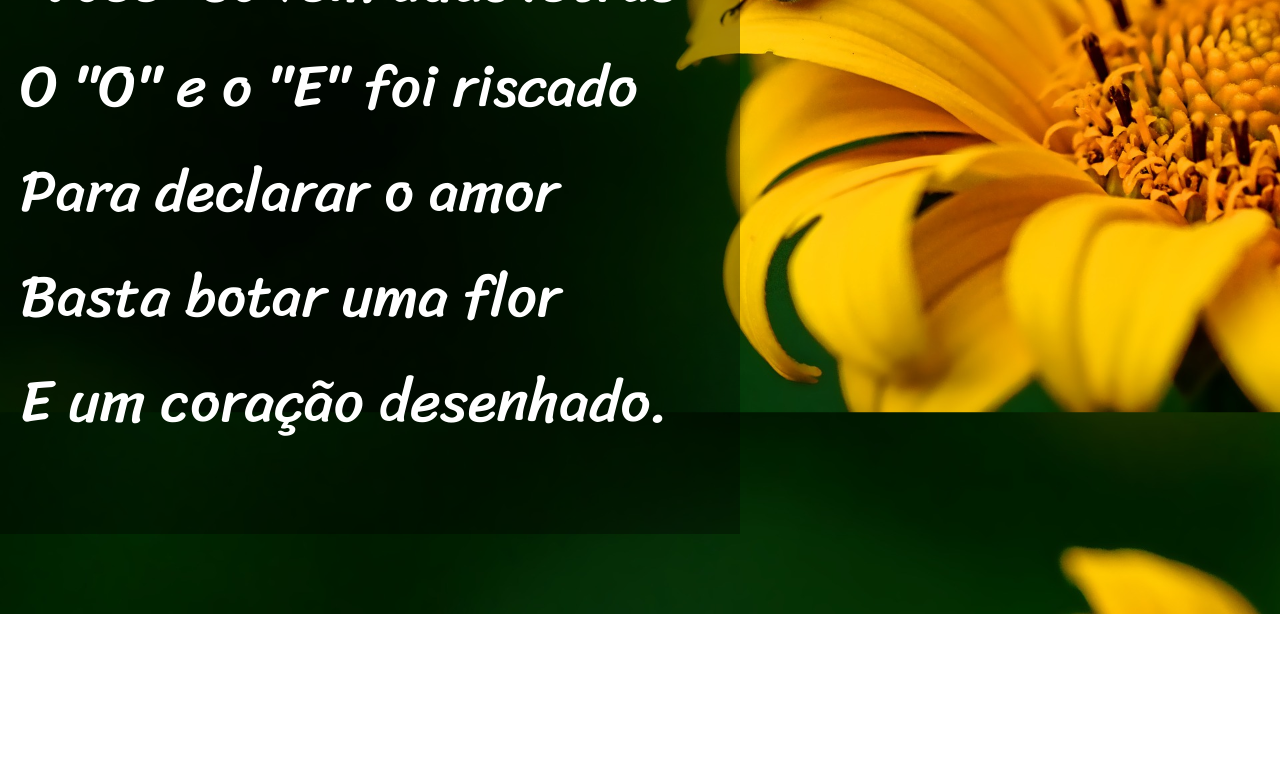
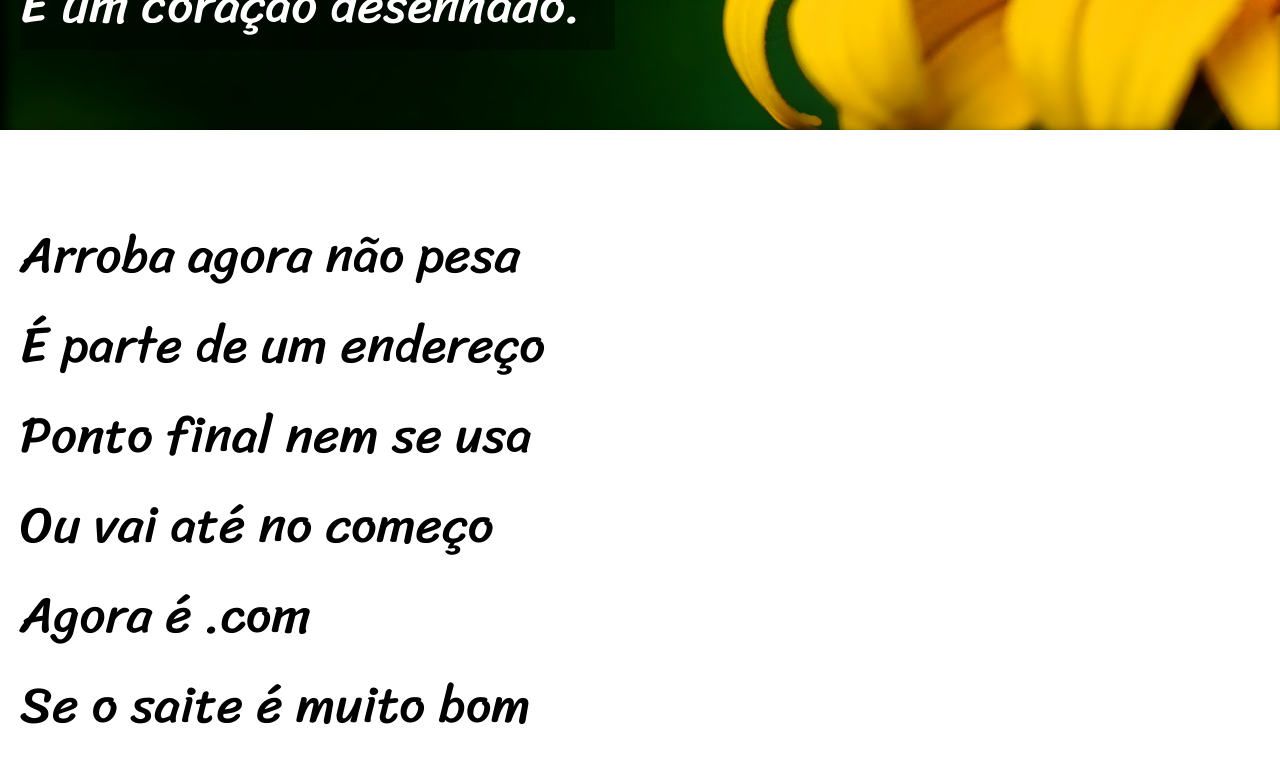
Before and after one commit to gabrielhdsg/poem-site, a plain HTML site: page index.html in a window 1280 px wide. Shown: the part 1740-2508 px from the top of the page. Drawn offline with Linux system fonts and the light colour scheme.

Commit message:
finished first version

```diff
--- a/css/style.css
+++ b/css/style.css
@@ -15,6 +15,8 @@
 :root {
     --fonte-titulo: 'Titulo', cursive;
     --fonte-texto: 'Texto', cursive;
+    --fonte-padrao: Verdana, Geneva, Tahoma, sans-serif;
+    --fundo-imagem: rgba(2, 2, 2, 0.358);
 }
 
 * {
@@ -24,6 +26,7 @@
 
 body, html {
     min-height: 100vh;
+    font-family: var(--fonte-padrao);
 }
 
 
@@ -37,7 +40,7 @@ header {
 header h1 {
     font-family: var(--fonte-titulo);
     padding: 10px;
-    font-size: 8.3em;
+    font-size: 10vw;
     font-weight: 400;
     color: white;
     font-variant: small-caps;
@@ -51,12 +54,12 @@ header p {
 section {
     padding-top: 10vh;
     padding-bottom: 10vh;
+    padding-left: 20px;
 }
 
 section p {
     font-family: var(--fonte-texto);
-    padding: 80px 20px;
-    font-size: 3.7em;
+    font-size: 4vw;
     font-weight: 100;
 }
 
@@ -81,21 +84,28 @@ a:hover {
     background-color: white;
 }
 
+.simples p {
+    padding-bottom: 1em;
+}
+
 .imagem {
     background-attachment:fixed;
     background-size: cover;
+    box-shadow: inset 6px 6px 13px 0px black;
     color: white;
 }
 
 .imagem p {
-    background-color: rgba(2, 2, 2, 0.358);
-    width: 700px;
+    background-color: var(--fundo-imagem);
+    display: inline-block;
 }
 
 #img001 {
     background-image: url('../img/background001.jpg');
+    background-position: center right;
 }
 
 #img002 {
     background-image: url('../img/background002.jpg');
+    background-position: center right;
 }
```
